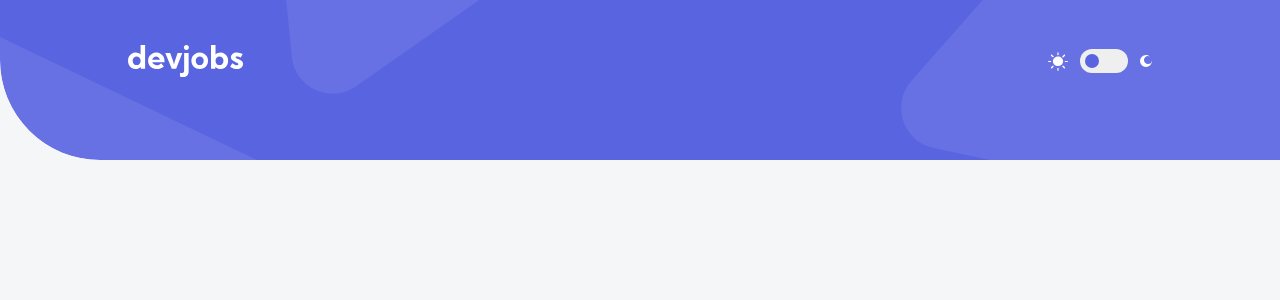
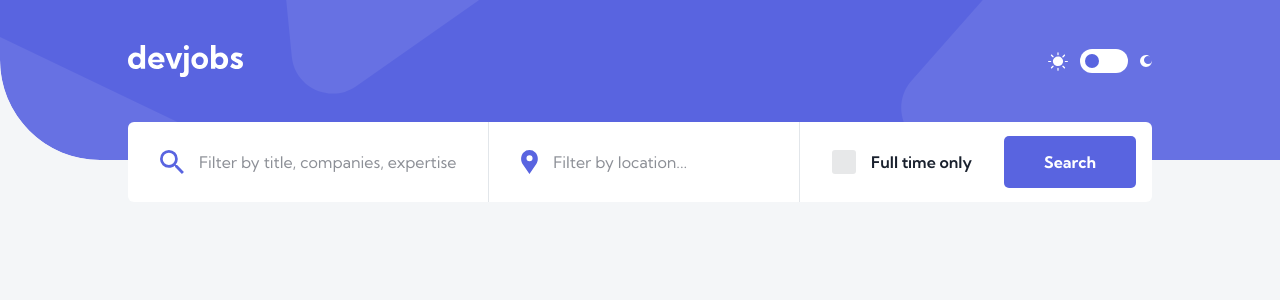
Before and after one commit to mcornale/devjobs-web-app, a React (Create React App) app: page / in a window 1280 px wide. Shown: the top 300 px of the page. Built offline with nearby package versions, Linux system fonts and the light colour scheme.

Commit message:
Create search bar static components

```diff
--- a/src/App.js
+++ b/src/App.js
@@ -2,6 +2,7 @@ import styles from './App.module.css';
 import BackgroundSVG from './components/BackgroundSVG';
 import Logo from './components/Header/Logo';
 import Toggle from './components/Header/Toggle';
+import SearchBar from './components/Main/SearchBar';
 
 const App = () => {
   return (
@@ -11,7 +12,9 @@ const App = () => {
         <Logo />
         <Toggle />
       </header>
-      <main></main>
+      <main className={styles.main}>
+        <SearchBar />
+      </main>
     </div>
   );
 };
--- a/src/App.module.css
+++ b/src/App.module.css
@@ -19,3 +19,8 @@
   height: 12.2rem;
   padding: 0 10%;
 }
+
+.main {
+  position: relative;
+  padding: 0 10%;
+}
--- a/src/components/Header/Toggle.module.css
+++ b/src/components/Header/Toggle.module.css
@@ -10,6 +10,7 @@
   height: 2.4rem;
   border-radius: var(--border-radius-m);
   position: relative;
+  background-color: var(--color-white);
 }
 
 .toggleButton::before {
--- /dev/null
+++ b/src/components/Main/SearchBar.js
@@ -0,0 +1,20 @@
+import Button from '../UI/Button';
+import Checkbox from '../UI/Checkbox';
+import Input from '../UI/Input';
+import styles from './SearchBar.module.css';
+
+const SearchBar = () => {
+  return (
+    <form className={styles.searchBar}>
+      <Input
+        id='filterByInfos'
+        placeholder='Filter by title, companies, expertise...'
+      />
+      <Input id='filterByLocation' placeholder='Filter by location...' />
+      <Checkbox id='filterByFullTime' text='Full time only' />
+      <Button primary>Search</Button>
+    </form>
+  );
+};
+
+export default SearchBar;
--- /dev/null
+++ b/src/components/Main/SearchBar.module.css
@@ -0,0 +1,10 @@
+.searchBar {
+  width: 100%;
+  min-height: 8rem;
+  display: flex;
+  justify-content: space-between;
+  align-items: center;
+  background-color: var(--color-white);
+  border-radius: var(--border-radius-s);
+  padding-right: 1.6rem;
+}
--- /dev/null
+++ b/src/components/UI/Button.js
@@ -0,0 +1,15 @@
+import styles from './Button.module.css';
+
+const Button = (props) => {
+  return (
+    <button
+      className={`${styles.button} ${
+        props.primary ? styles.buttonPrimary : styles.buttonSecondary
+      }`}
+    >
+      {props.children}
+    </button>
+  );
+};
+
+export default Button;
--- /dev/null
+++ b/src/components/UI/Button.module.css
@@ -0,0 +1,11 @@
+.button {
+  font-size: var(--font-size-body);
+  font-weight: 700;
+  border-radius: var(--border-radius-xs);
+  padding: 1.6rem 4rem;
+}
+
+.buttonPrimary {
+  color: var(--color-white);
+  background-color: var(--color-violet);
+}
--- /dev/null
+++ b/src/components/UI/Checkbox.js
@@ -0,0 +1,17 @@
+import styles from './Checkbox.module.css';
+
+const Checkbox = (props) => {
+  return (
+    <label className={styles.checkboxLabel} htmlFor={props.id}>
+      <input
+        id={props.id}
+        className={styles.checkboxDefaultInput}
+        type='checkbox'
+      />
+      <span className={styles.checkboxCustomInput}></span>
+      {props.text}
+    </label>
+  );
+};
+
+export default Checkbox;
--- /dev/null
+++ b/src/components/UI/Checkbox.module.css
@@ -0,0 +1,45 @@
+.checkboxLabel {
+  position: relative;
+  display: flex;
+  align-items: center;
+  gap: 1.5rem;
+  padding: 2.8rem 3.2rem;
+  font-size: var(--font-size-body);
+  color: var(--color-very-dark-blue);
+  font-weight: 600;
+  cursor: pointer;
+}
+
+.checkboxDefaultInput {
+  position: absolute;
+  opacity: 0;
+  width: 0;
+  height: 0;
+}
+
+.checkboxCustomInput {
+  flex-shrink: 0;
+  width: 2.4rem;
+  height: 2.4rem;
+  background-color: #e7e8e9;
+  border-radius: var(--border-radius-xxs);
+  position: relative;
+}
+
+.checkboxDefaultInput:checked ~ .checkboxCustomInput {
+  background-color: var(--color-violet);
+  border-radius: var(--border-radius-xxs);
+}
+
+.checkboxDefaultInput:checked ~ .checkboxCustomInput::after {
+  content: '';
+  display: block;
+  width: 1.2rem;
+  height: 0.6rem;
+  border-left: 0.2rem solid var(--color-white);
+  border-bottom: 0.2rem solid var(--color-white);
+  position: absolute;
+  top: 50%;
+  left: 50%;
+  transform: translate(-50%, -80%) rotate(-45deg);
+}
--- /dev/null
+++ b/src/components/UI/Input.js
@@ -0,0 +1,23 @@
+import searchIconSrc from '../../assets/desktop/icon-search.svg';
+import locationIconSrc from '../../assets/desktop/icon-location.svg';
+
+import styles from './Input.module.css';
+
+const Input = (props) => {
+  return (
+    <label className={styles.inputLabel} htmlFor={props.id}>
+      <img
+        src={props.id === 'filterByInfos' ? searchIconSrc : locationIconSrc}
+        alt={`${props.id} icon`}
+      />
+      <input
+        className={styles.inputField}
+        id={props.id}
+        type='text'
+        placeholder={props.placeholder}
+      />
+    </label>
+  );
+};
+
+export default Input;
--- /dev/null
+++ b/src/components/UI/Input.module.css
@@ -0,0 +1,36 @@
+.inputLabel {
+  position: relative;
+  display: flex;
+  align-items: center;
+  gap: 1.5rem;
+  padding: 2.8rem 3.2rem;
+}
+
+.inputLabel[for='filterByInfos'] {
+  flex-grow: 3;
+}
+
+.inputLabel[for='filterByLocation'] {
+  flex-grow: 1;
+}
+
+.inputLabel::after {
+  content: '';
+  position: absolute;
+  top: 0;
+  right: 0;
+  width: 0.1rem;
+  height: 100%;
+  background-color: var(--color-dark-grey);
+  opacity: 0.2;
+}
+
+.inputField {
+  flex-grow: 1;
+  font-size: var(--font-size-body);
+  color: var(--color-very-dark-blue);
+}
+
+.inputField::placeholder {
+  color: #8c8f96;
+}
--- a/src/index.css
+++ b/src/index.css
@@ -19,6 +19,7 @@
   --line-height-h4: 1.8rem;
   --font-size-body: 1.6rem;
   --line-height-body: 2.6rem;
+  --border-radius-xxs: 0.3rem;
   --border-radius-xs: 0.5rem;
   --border-radius-s: 0.6rem;
   --border-radius-m: 1.2rem;
@@ -43,9 +44,13 @@ body {
   font-size: 1.6rem;
 }
 
-button {
-  cursor: pointer;
+button,
+input {
   border: none;
   outline: none;
   font-family: inherit;
 }
+
+button {
+  cursor: pointer;
+}
```
